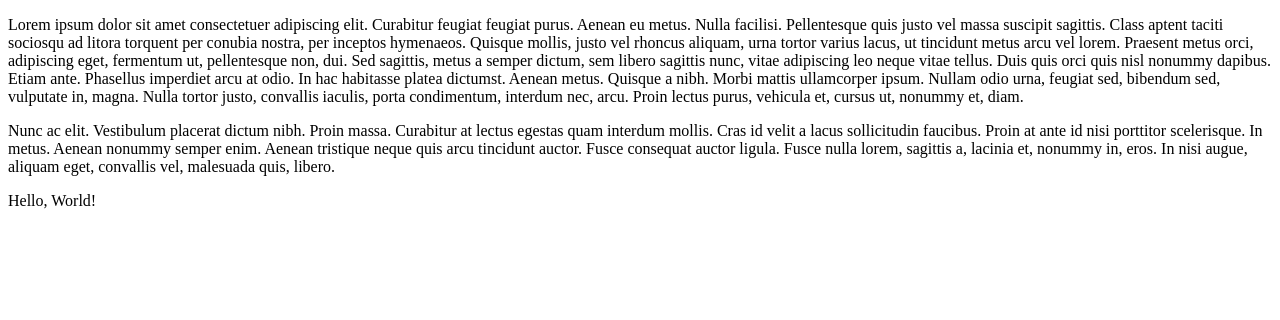
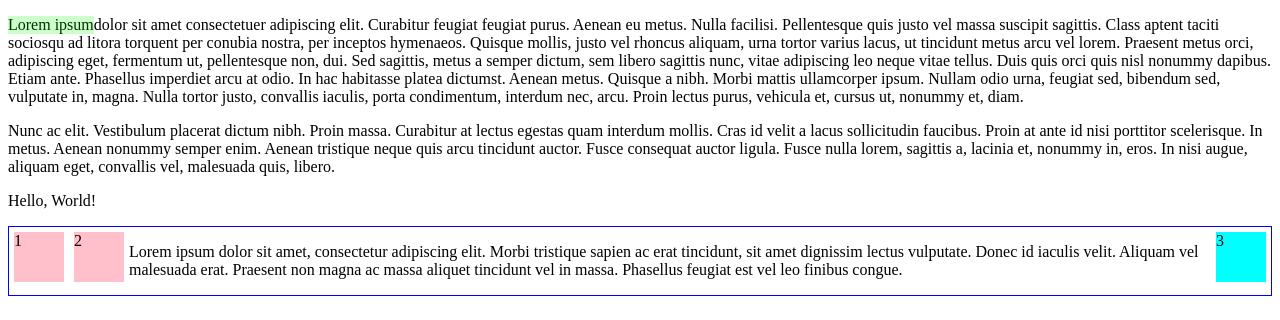
Before and after one commit to kvinzheng/css-drill, a plain HTML site: page float2.html in a window 1280 px wide. Drawn offline with Linux system fonts and the light colour scheme.

Commit message:
updated float2.html

```diff
--- a/float2.html
+++ b/float2.html
@@ -1,38 +1,33 @@
 <!DOCTYPE html PUBLIC "-//W3C//DTD HTML 4.01//EN" "http://www.w3.org/TR/html4/strict.dtd">
 <html>
+
 <head>
   <meta http-equiv="Content-Type" content="text/html; charset=utf-8">
+  <link rel="stylesheet" type="text/css" href="style4.css">
   <title>Floating</title>
 </head>
+
 <body>
   <p id="p1"><span id="span-a">Lorem ipsum</span>
     <span id="span-b">dolor sit amet</span>
-       <span id="span-c">consectetuer</span> adipiscing elit.
-       Curabitur feugiat feugiat purus.
-       Aenean eu metus. Nulla facilisi.
-       Pellentesque quis justo vel massa suscipit sagittis.
-       Class aptent taciti sociosqu ad litora torquent per conubia nostra, per inceptos hymenaeos.
-       Quisque mollis, justo vel rhoncus aliquam, urna tortor varius lacus, ut tincidunt metus arcu vel lorem.
-       Praesent metus orci, adipiscing eget, fermentum ut, pellentesque non, dui.
-       Sed sagittis, metus a semper dictum, sem libero sagittis nunc, vitae adipiscing leo neque vitae tellus.
-       Duis quis orci quis nisl nonummy dapibus.
-       Etiam ante. Phasellus imperdiet arcu at odio.
-       In hac habitasse platea dictumst. Aenean metus.
-       Quisque a nibh. Morbi mattis ullamcorper ipsum.
-       Nullam odio urna, feugiat sed, bibendum sed, vulputate in, magna.
-       Nulla tortor justo, convallis iaculis, porta condimentum, interdum nec, arcu.
-       Proin lectus purus, vehicula et, cursus ut, nonummy et, diam.</p>
+    <span id="span-c">consectetuer</span> adipiscing elit. Curabitur feugiat feugiat purus. Aenean eu metus. Nulla facilisi. Pellentesque quis justo vel massa suscipit sagittis. Class aptent taciti sociosqu ad litora torquent per conubia nostra, per inceptos
+    hymenaeos. Quisque mollis, justo vel rhoncus aliquam, urna tortor varius lacus, ut tincidunt metus arcu vel lorem. Praesent metus orci, adipiscing eget, fermentum ut, pellentesque non, dui. Sed sagittis, metus a semper dictum, sem libero sagittis
+    nunc, vitae adipiscing leo neque vitae tellus. Duis quis orci quis nisl nonummy dapibus. Etiam ante. Phasellus imperdiet arcu at odio. In hac habitasse platea dictumst. Aenean metus. Quisque a nibh. Morbi mattis ullamcorper ipsum. Nullam odio urna,
+    feugiat sed, bibendum sed, vulputate in, magna. Nulla tortor justo, convallis iaculis, porta condimentum, interdum nec, arcu. Proin lectus purus, vehicula et, cursus ut, nonummy et, diam.</p>
 
-       <p id="p2">Nunc ac elit. Vestibulum placerat dictum nibh. Proin massa.
-       Curabitur at lectus egestas quam interdum mollis.
-       Cras id velit a lacus sollicitudin faucibus.
-       Proin at ante id nisi porttitor scelerisque.
-       In metus. Aenean nonummy semper enim.
-       Aenean tristique neque quis arcu tincidunt auctor.
-       Fusce consequat auctor ligula.
-       Fusce nulla lorem, sagittis a, lacinia et, nonummy in, eros.
-       In nisi augue, aliquam eget, convallis vel, malesuada quis, libero.</p>
+  <p id="p2">Nunc ac elit. Vestibulum placerat dictum nibh. Proin massa. Curabitur at lectus egestas quam interdum mollis. Cras id velit a lacus sollicitudin faucibus. Proin at ante id nisi porttitor scelerisque. In metus. Aenean nonummy semper enim. Aenean tristique
+    neque quis arcu tincidunt auctor. Fusce consequat auctor ligula. Fusce nulla lorem, sagittis a, lacinia et, nonummy in, eros. In nisi augue, aliquam eget, convallis vel, malesuada quis, libero.</p>
 
   <p id="p3">Hello, World!</p>
+
+
+  <section>
+    <div class="left">1</div>
+    <div class="left">2</div>
+    <div class="right">3</div>
+    <p>Lorem ipsum dolor sit amet, consectetur adipiscing elit. Morbi tristique sapien ac erat tincidunt, sit amet dignissim lectus vulputate. Donec id iaculis velit. Aliquam vel malesuada erat. Praesent non magna ac massa aliquet tincidunt vel in massa.
+      Phasellus feugiat est vel leo finibus congue.</p>
+  </section>
 </body>
+
 </html>
--- /dev/null
+++ b/style4.css
@@ -0,0 +1,25 @@
+#span-a {
+  float: left;
+  background-color: #cfc;
+  color: #030;
+}
+
+section {
+  border: 1px solid blue;
+}
+
+div {
+  margin: 5px;
+  width: 50px;
+  height: 50px;
+}
+
+.left {
+  float: left;
+  background: pink;
+}
+
+.right {
+  float: right;
+  background: cyan;
+}
```
Lines whose indentation alone changed are shown as unchanged.
